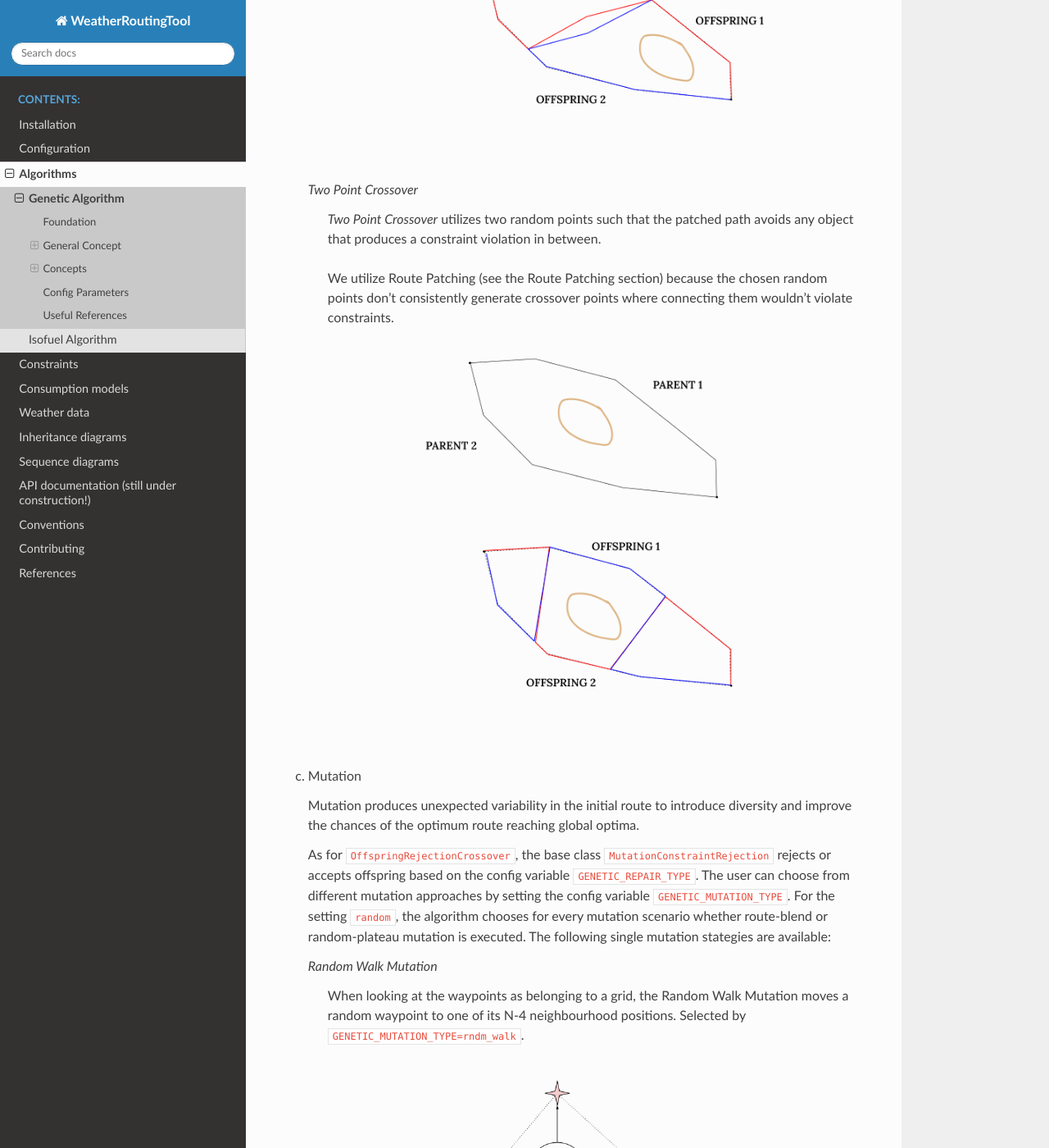
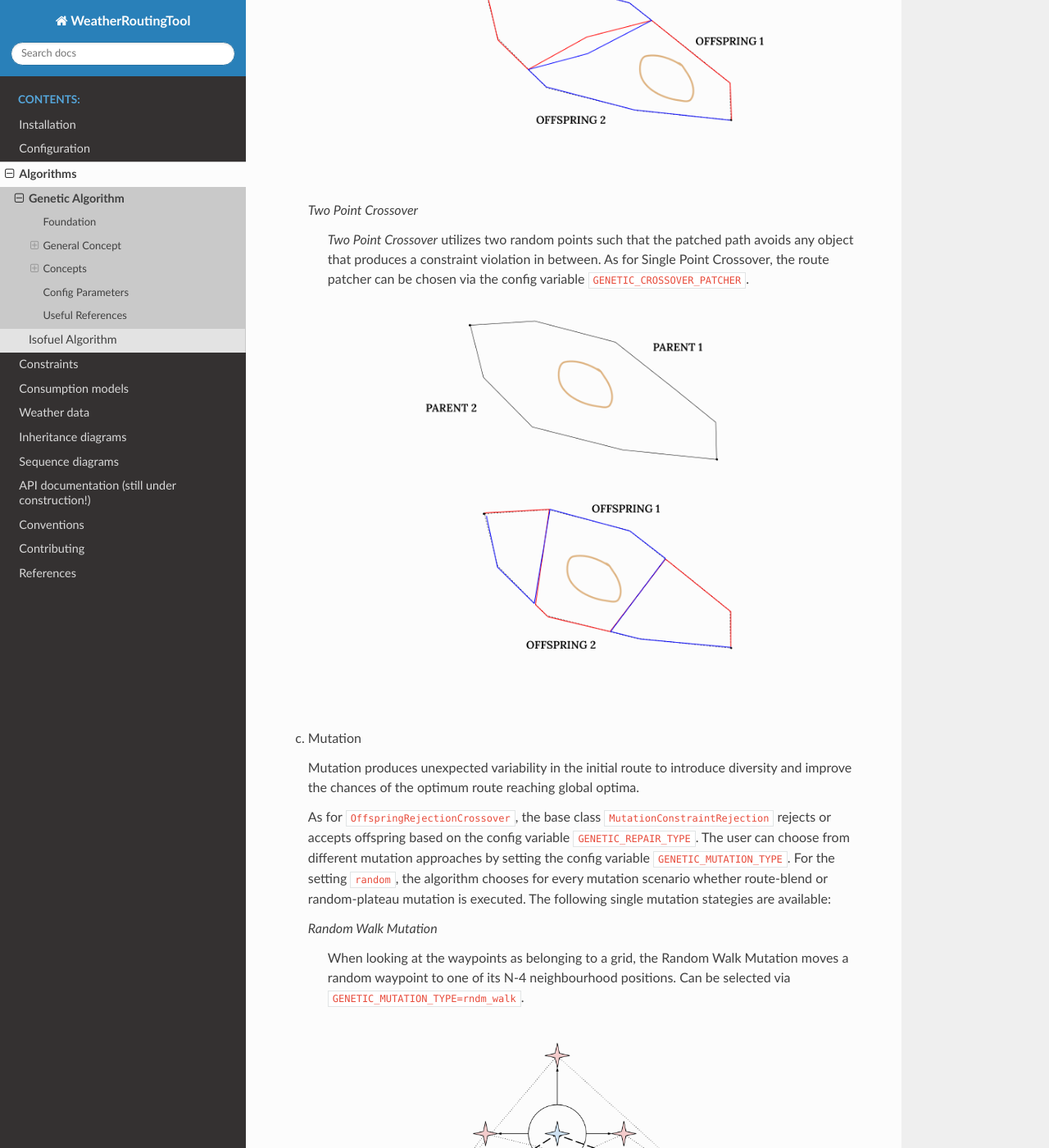
Before and after one commit to 52North/WeatherRoutingTool, a Sphinx documentation site: the page built from docs/source/algorithms/genetic.rst, in a window 1280 px wide and 1400 px high, scrolled down 3001 px. Shown: the whole window at 82% size. Built offline with Sphinx 7.4.7 and the Read the Docs theme 3.1.0, drawn with Linux system fonts in a browser that asks for light colours; some of the changed text lies outside the part shown.

Commit message:
docu: smoother sentences

```diff
--- a/docs/source/algorithms/genetic.rst
+++ b/docs/source/algorithms/genetic.rst
@@ -140,18 +140,16 @@ b. Crossover
       *Single Point Crossover* is a simple approach to crossover where a
       **single point of crossover** is picked at random from both of the
       parents, and a route is patched from the *crossover point of parent
-      1* to the *crossover point of parent 2* and vice versa.
+      1* to the *crossover point of parent 2* and vice versa. The route patcher for the crossover
+      can be chosen via the config variable ``GENETIC_CROSSOVER_PATCHER``.
 
       .. figure:: /_static/algorithm_genetic/single_point_crossover.png
 
    *Two Point Crossover*
 
       *Two Point Crossover* utilizes two random points such that the patched
-      path avoids any object that produces a constraint violation in between.
-
-      We utilize Route Patching (see the Route Patching section) because the
-      chosen random points don't consistently generate crossover points where
-      connecting them wouldn’t violate constraints.
+      path avoids any object that produces a constraint violation in between. As for Single Point Crossover,
+      the route patcher can be chosen via the config variable ``GENETIC_CROSSOVER_PATCHER``.
 
       .. figure:: /_static/algorithm_genetic/two_point_crossover.png
 
@@ -173,7 +171,7 @@ c. Mutation
 
       When looking at the waypoints as belonging to a grid, the Random Walk
       Mutation moves a random waypoint to one of its N-4 neighbourhood
-      positions. Selected by ``GENETIC_MUTATION_TYPE=rndm_walk``.
+      positions. Can be selected via ``GENETIC_MUTATION_TYPE=rndm_walk``.
 
       .. figure:: /_static/algorithm_genetic/random_walk_mutation.png
 
@@ -188,7 +186,7 @@ c. Mutation
       The plateau edges are moved in the same direction to one of their N-4 neighbourhood positions as for random-walk
       mutation. A *plateau* is drawn by connecting the plateau edges to the connectors and to each other via great circle
       routes.
-      Selected by ``GENETIC_MUTATION_TYPE=rndm_plateau``.
+      Can be selected via ``GENETIC_MUTATION_TYPE=rndm_plateau``.
 
       .. figure:: /_static/algorithm_genetic/random_plateau_mutation.png
 
@@ -197,7 +195,7 @@ c. Mutation
 
       This process converts a sub path into a smoother route using a
       smoothing function such as Bezier Curves or by replacing a few
-      waypoints using the Great Circle Route. Selected by ``GENETIC_MUTATION_TYPE=route_blend``.
+      waypoints using the Great Circle Route. Can be selected via ``GENETIC_MUTATION_TYPE=route_blend``.
 
       .. figure:: /_static/algorithm_genetic/route_blend_mutation.png
 
```
